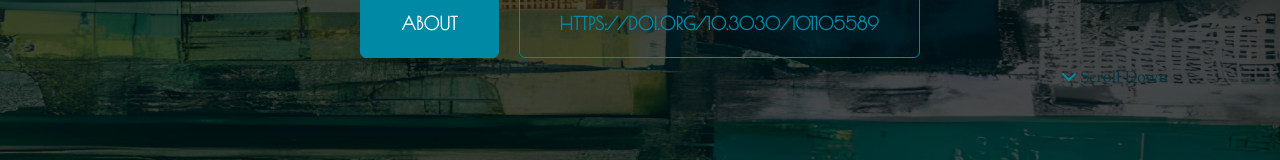
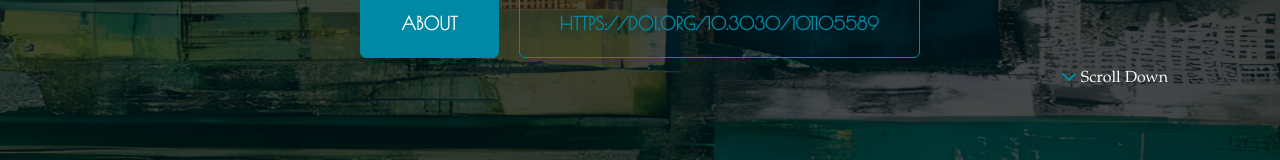
Before and after one commit to STURM-WEO/STURM-WEO.github.io, a plain HTML site: page index.html in a window 1280 px wide. Shown: the part 531-691 px from the top of the page. Drawn offline with nearby package versions, Linux system fonts and the light colour scheme.

Commit message:
correct scroll text

```diff
--- a/index.html
+++ b/index.html
@@ -52,7 +52,7 @@
                 <div class="scroll-down">
                     <a title="Scroll down" href="#about">
                         <i class="fa fa-chevron-down" aria-hidden="true"></i>
-                        <span class="text-dark"> Scroll Down</span>
+                        <span class="text-light"> Scroll Down</span>
                     </a>
                 </div>
     </header>
```
